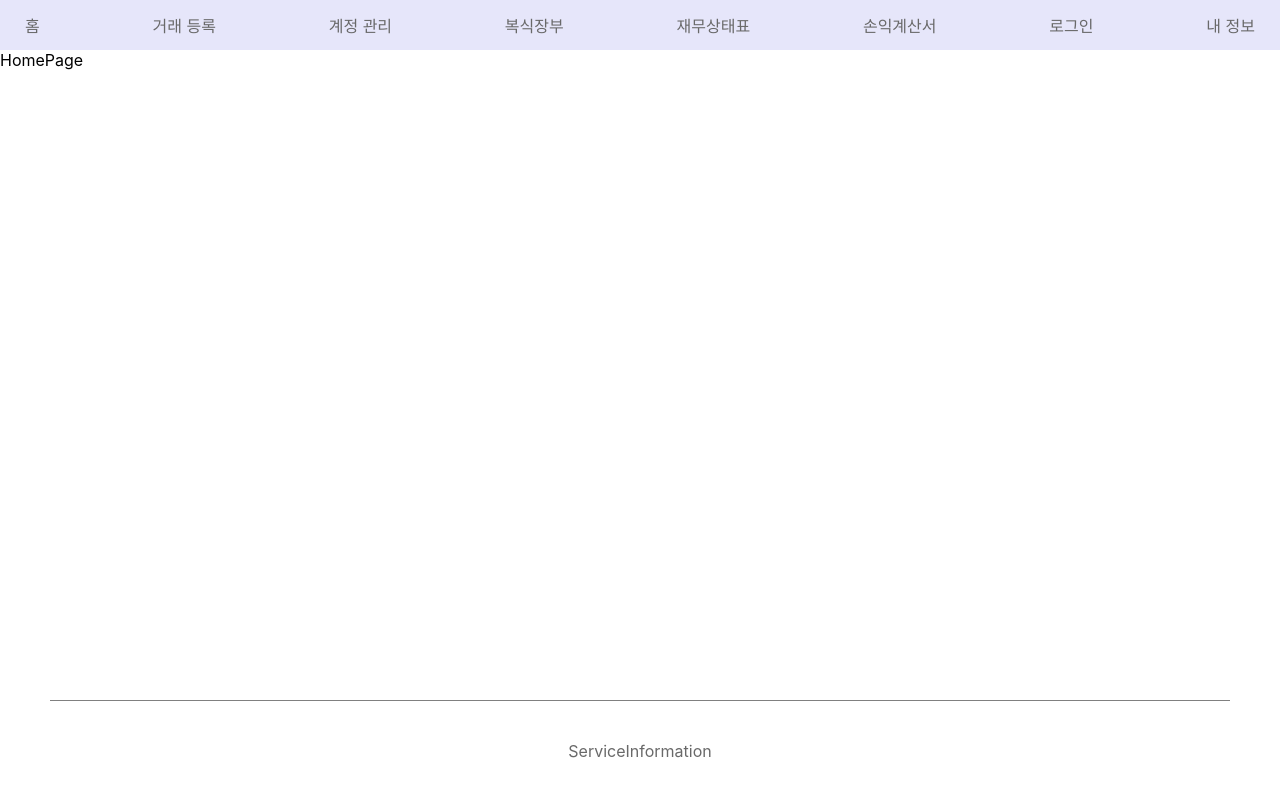
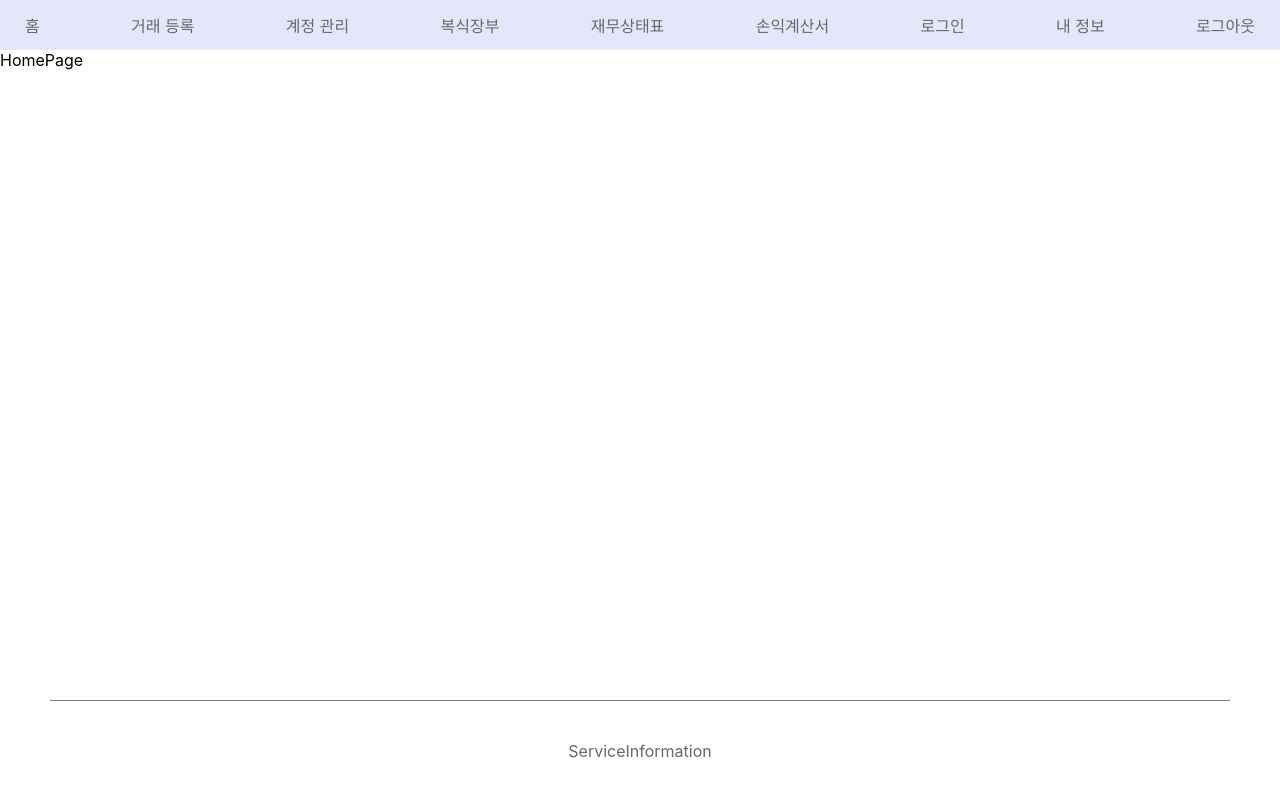
Before and after one commit to suloginscene/web-frontend, a React (Create React App) app: page / in a window 1280 px wide. Shown: the top 796 px of the page. Built offline with nearby package versions, Linux system fonts and the light colour scheme; no server answers.

Commit message:
feat: Add logout

```diff
--- a/src/App.js
+++ b/src/App.js
@@ -1,6 +1,6 @@
 import React, {useEffect} from 'react';
 import {BrowserRouter, Route, Switch} from "react-router-dom";
-import Navigation from "./components/common/Navigation";
+import NavigationContainer from "./containers/NavigationContainer";
 import HomePage from "./pages/HomePage";
 import SignupPage from "./pages/member/SignupPage";
 import VerifyPage from "./pages/member/VerifyPage";
@@ -29,7 +29,7 @@ function App() {
     <BrowserRouter>
 
       <header>
-        <Navigation/>
+        <NavigationContainer/>
       </header>
 
       <main>
--- a/src/components/common/Navigation.js
+++ b/src/components/common/Navigation.js
@@ -2,7 +2,7 @@ import React from 'react';
 import {Link} from 'react-router-dom';
 import './Navigation.scss';
 
-function Navigation() {
+function Navigation({onClickLogout}) {
   return (
     <nav className={"navigation"}>
       <Link to={"/"}>홈</Link>
@@ -17,6 +17,8 @@ function Navigation() {
 
       <Link to={"/login"}>로그인</Link>
       <Link to={"/my-page"}>내 정보</Link>
+
+      <span onClick={onClickLogout}>로그아웃</span>
     </nav>
   );
 }
--- a/src/components/common/Navigation.scss
+++ b/src/components/common/Navigation.scss
@@ -7,4 +7,14 @@
   justify-content: space-between;
 
   background-color: lavender;
+
+  span {
+    color: dimgray;
+    transition: color 0.3s;
+  }
+
+  span:hover, span:focus {
+    color: black;
+    cursor: pointer;
+  }
 }
--- /dev/null
+++ b/src/containers/NavigationContainer.js
@@ -0,0 +1,31 @@
+import React, {useEffect} from 'react';
+import Navigation from "../components/common/Navigation";
+import {useDispatch, useSelector} from "react-redux";
+import {logout} from "../modules/auth";
+import {withRouter} from "react-router-dom";
+
+function NavigationContainer({history}) {
+  const dispatch = useDispatch();
+  const {jwt} = useSelector(({auth}) => ({
+      jwt: auth.jwt
+    })
+  );
+
+  function onClickLogout() {
+    dispatch(logout());
+  }
+
+  useEffect(() => {
+    if (!jwt) {
+      history.push('/');
+    }
+  }, [jwt, history]);
+
+  return (
+    <Navigation
+      onClickLogout={onClickLogout}
+    />
+  );
+}
+
+export default withRouter(NavigationContainer);
--- a/src/modules/auth.js
+++ b/src/modules/auth.js
@@ -6,6 +6,7 @@ import * as authApi from '../lib/api/auth';
 
 const CHANGE_FIELD = "auth/CHANGE_FIELD";
 const INITIALIZE_FORM = "auth/INITIALIZE_FORM";
+const LOGOUT = "auth/LOGOUT";
 const [AUTH_INDEX, AUTH_INDEX_SUCCESS, AUTH_INDEX_FAILURE] = createRequestActionTypes("auth/AUTH_INDEX");
 const [SIGNUP, SIGNUP_SUCCESS, SIGNUP_FAILURE] = createRequestActionTypes("auth/SIGNUP");
 const [VERIFY, VERIFY_SUCCESS, VERIFY_FAILURE] = createRequestActionTypes("auth/VERIFY");
@@ -17,6 +18,7 @@ const [WITHDRAW, WITHDRAW_SUCCESS, WITHDRAW_FAILURE] = createRequestActionTypes(
 
 export const changeField = createAction(CHANGE_FIELD, ({form, key, value}) => ({form, key, value}));
 export const initializeForm = createAction(INITIALIZE_FORM, (form) => (form));
+export const logout = createAction(LOGOUT);
 export const authIndex = createAction(AUTH_INDEX, (indexLink) => ({indexLink}));
 export const signup = createAction(SIGNUP, (signupLink, {username, password}) => ({signupLink, username, password}));
 export const verify = createAction(VERIFY, (verificationLink, {token}) => ({verificationLink, token}));
@@ -102,6 +104,10 @@ const auth = handleActions(
       passwordChanged: null,
       withdrew: null,
     }),
+    [LOGOUT]: (state) => ({
+      ...state,
+      jwt: null
+    }),
     [AUTH_INDEX_SUCCESS]: (state, {payload: response}) => (
       produce(state, draft => {
         draft.links.signup = response.data._links.signup.href;
@@ -123,7 +129,7 @@ const auth = handleActions(
     [SIGNUP_FAILURE]: (state, {payload: errorResponse}) => ({
       ...state, errorResponse
     }),
-    [VERIFY_SUCCESS]: (state, {payload: response}) => ({
+    [VERIFY_SUCCESS]: (state) => ({
       ...state,
       verified: true,
       errorResponse: null
@@ -139,7 +145,7 @@ const auth = handleActions(
     [LOGIN_FAILURE]: (state, {payload: errorResponse}) => ({
       ...state, errorResponse
     }),
-    [FORGET_SUCCESS]: (state, {payload: response}) => ({
+    [FORGET_SUCCESS]: (state) => ({
       ...state,
       found: true,
       errorResponse: null
@@ -158,7 +164,7 @@ const auth = handleActions(
     [MY_INFO_FAILURE]: (state, {payload: errorResponse}) => ({
       ...state, errorResponse
     }),
-    [CHANGE_PASSWORD_SUCCESS]: (state, {payload: response}) => ({
+    [CHANGE_PASSWORD_SUCCESS]: (state) => ({
       ...state,
       jwt: null,
       passwordChanged: true,
@@ -167,7 +173,7 @@ const auth = handleActions(
     [CHANGE_PASSWORD_FAILURE]: (state, {payload: errorResponse}) => ({
       ...state, errorResponse
     }),
-    [WITHDRAW_SUCCESS]: (state, {payload: response}) => ({
+    [WITHDRAW_SUCCESS]: (state) => ({
       ...state,
       jwt: null,
       withdrew: true,
```
